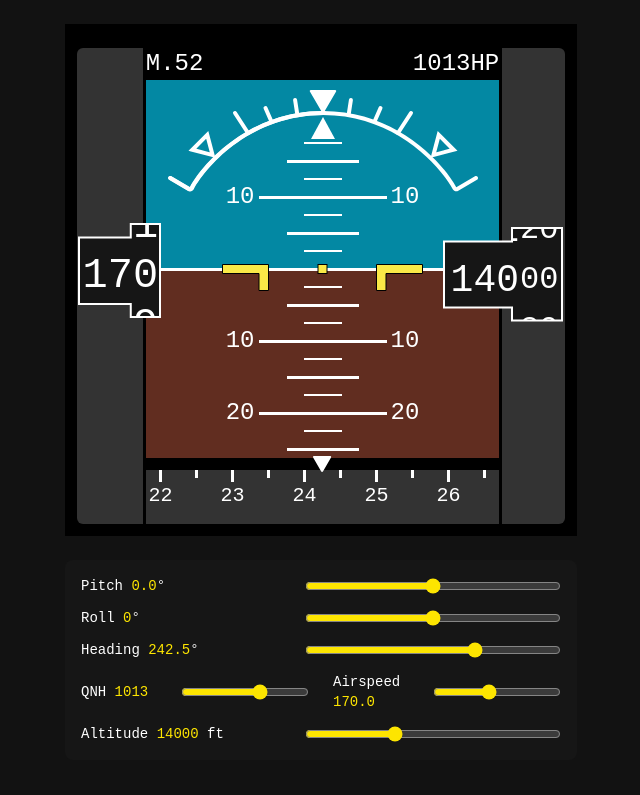
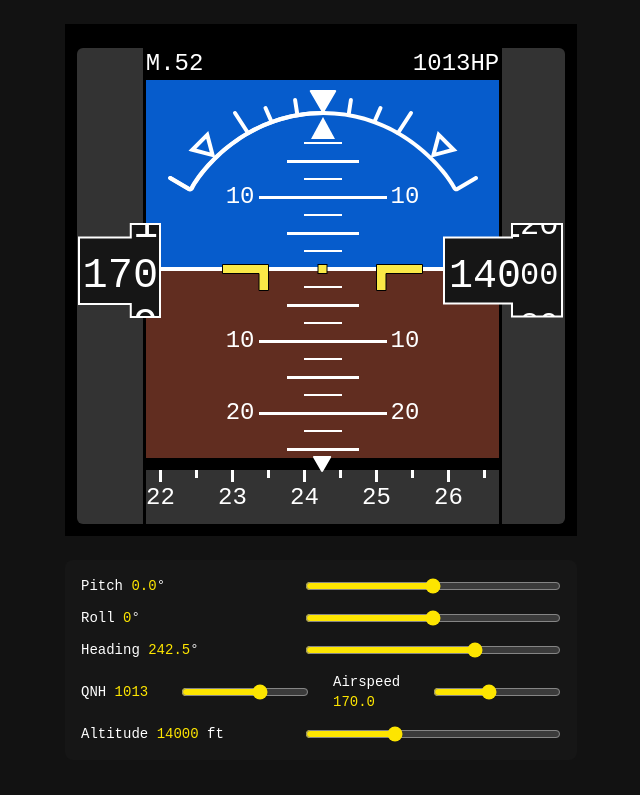
Before and after one commit to joaoliveira6704/HondaJet_ISIS, a plain HTML site: page index.html in a window 1280 px wide. Shown: the whole page, without its empty margins (319-959 px from the left). Drawn offline with nearby package versions, Linux system fonts and the light colour scheme; a web font is replaced by a local one.

Commit message:
fix: Change sky color to be more accurate to the real. Increase sky and ground box

```diff
--- a/index.html
+++ b/index.html
@@ -54,10 +54,10 @@
                         <div id="pitchLadder" class="absolute inset-0 flex flex-col items-center justify-center"></div>
                     </div>
                     <!-- Earth/Ground (moves with pitch and roll) -->
-                    <div id="groundEarth" class="absolute flex flex-col" style="height: 1600px; width: 1000px; top: 50%; left: 50%; margin-top: -800px; margin-left: -500px;">
-                        <div class="bg-[#0388A3]" style="height: 1000px; width: 1000px;"></div>
-                        <div class="bg-white h-1 w-full" style="width: 1000px;"></div>
-                        <div class="bg-[#612D20]" style="height: 1000px; width: 1000px;"></div>
+                    <div id="groundEarth" class="absolute flex flex-col pointer-events-none" style="height: 3000px; width: 3000px; top: 50%; left: 50%; margin-top: -1500px; margin-left: -1500px;">
+                        <div class="bg-[#065CCC] w-full" style="height: 1500px;"></div>
+                        <div class="bg-white h-1 w-full shrink-0"></div>
+                        <div class="bg-[#612D20] w-full" style="height: 1500px;"></div>
                     </div>
 
                     <!-- Roll arc -->
@@ -106,7 +106,7 @@
 
             <!-- Altitude Tape -->
             <div id="altimeterTape" class="h-full w-[63px] bg-[#333333] rounded-r-md flex items-center relative ">
-                <div class="absolute -translate-y-3 -translate-x-[60px] z-20">
+                <div class="absolute -translate-y-4 -translate-x-[60px] z-20">
                     <svg width="122" height="97" viewBox="0 0 122 97" fill="none" xmlns="http://www.w3.org/2000/svg">
                         <defs>
                             <clipPath id="altitudeClip">
@@ -238,7 +238,7 @@ function buildHeadingTrack() {
         if (isMajor) {
             const label = document.createElement('span');
             const numberHdg = parseInt(Math.round(hdg / 10).toString().padStart(2, '0'));
-            label.className = 'text-white text-xl';
+            label.className = 'text-white text-2xl';
             label.textContent = headingPoles[numberHdg] || numberHdg;
             tick.appendChild(label);
         }
@@ -353,11 +353,11 @@ function buildAltitudeTape() {
         if (str === "") return;
 
         const text = document.createElementNS("http://www.w3.org/2000/svg", "text");
-        text.setAttribute("x", "77");
+        text.setAttribute("x", "79");
         text.setAttribute("y", y);
         text.setAttribute("fill", "white");
         text.setAttribute("font-family", "'B612 Mono', monospace");
-        text.setAttribute("class", "text-[38px]");
+        text.setAttribute("class", "text-[40px]");
         text.setAttribute("text-anchor", "end");
         text.textContent = str;
         hundredsTrack.appendChild(text);
```
